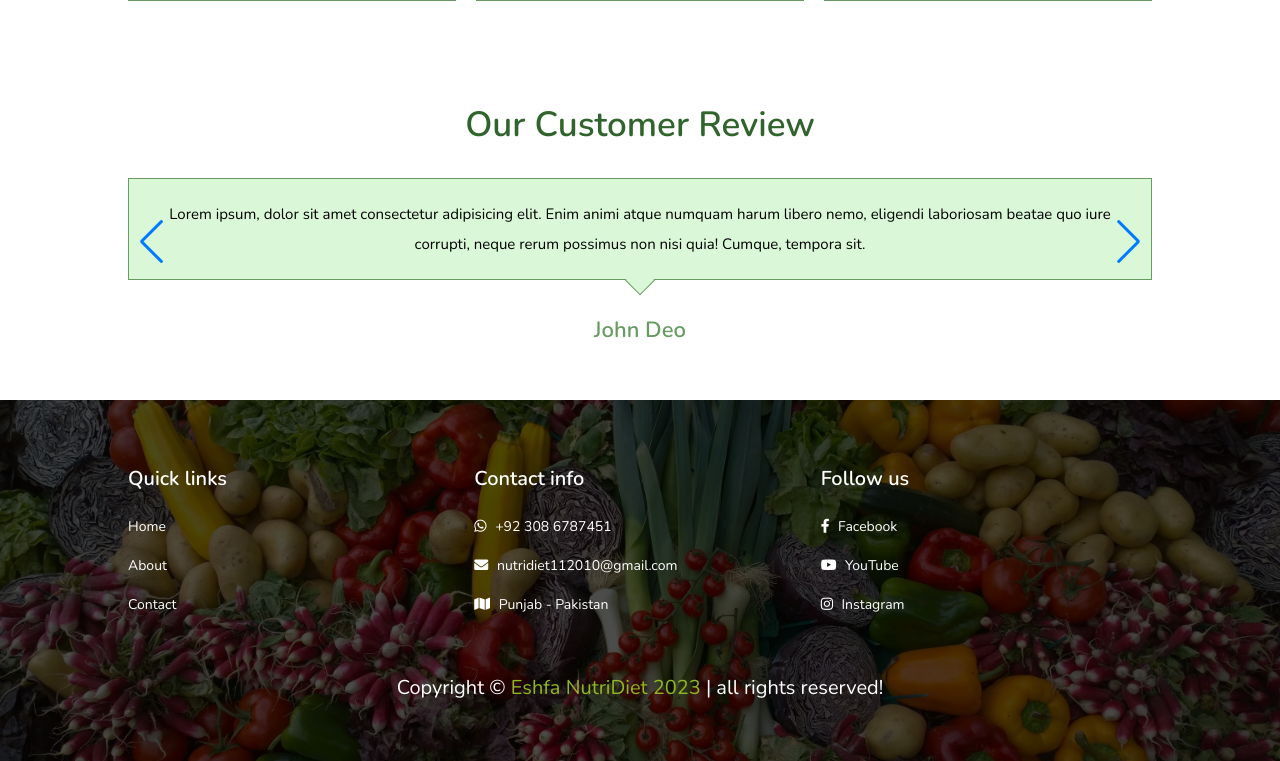
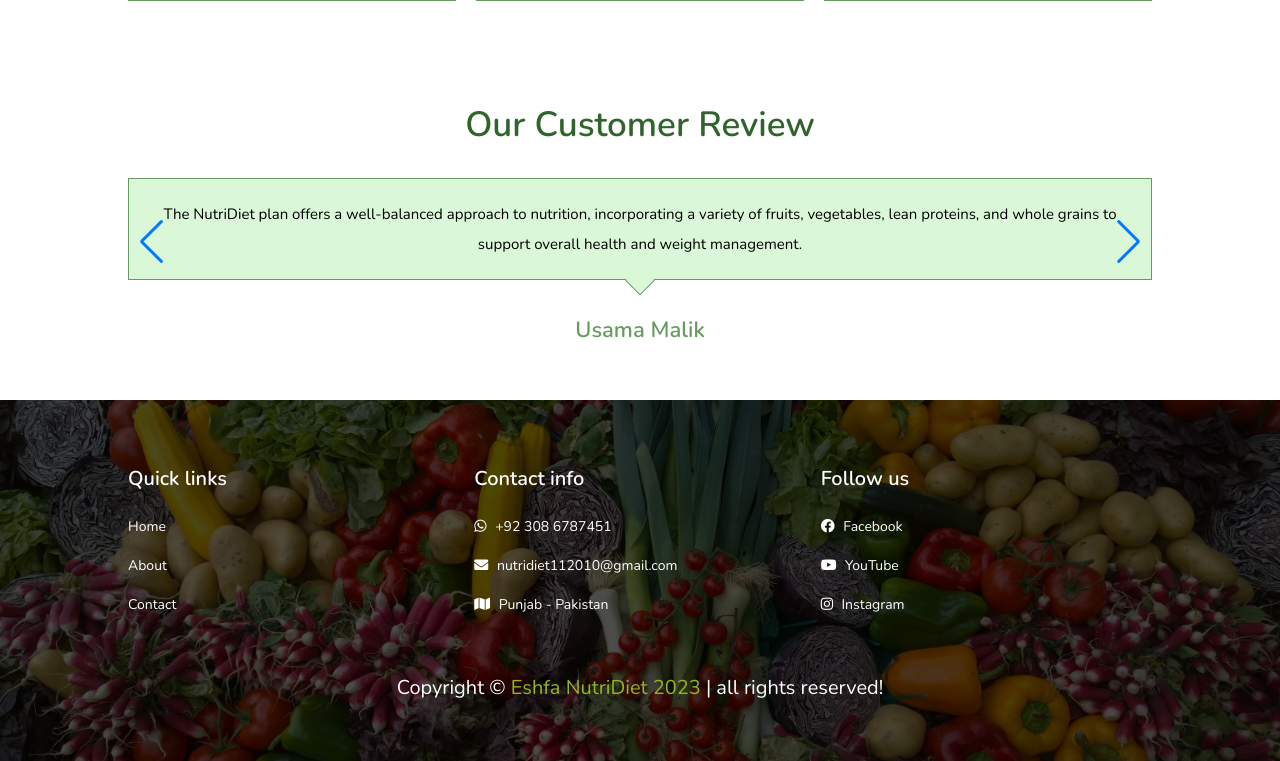
Before and after one commit to fatima22masood/NutriDiet-E-Nutritionist-and-Dietician-, a Flask app: page /about in a window 1280 px wide. Shown: the part 1248-2009 px from the top of the page. Run offline with Flask 2, Linux system fonts and the light colour scheme.

Commit message:
Add files via upload

```diff
--- a/templates/about.html
+++ b/templates/about.html
@@ -82,45 +82,45 @@
       <div class="swiper-wrapper">
 
          <div class="swiper-slide slide">
-            <p>Lorem ipsum, dolor sit amet consectetur adipisicing elit. Enim animi atque numquam harum libero nemo,
-               eligendi laboriosam beatae quo iure corrupti, neque rerum possimus non nisi quia! Cumque, tempora sit.
+            <p>The NutriDiet plan offers a well-balanced approach to nutrition, incorporating a variety of fruits,
+               vegetables, lean proteins, and whole grains to support overall health and weight management.
             </p>
-            <h3>John Deo</h3>
+            <h3>Usama Malik</h3>
          </div>
 
          <div class="swiper-slide slide">
-            <p>Lorem ipsum, dolor sit amet consectetur adipisicing elit. Enim animi atque numquam harum libero nemo,
-               eligendi laboriosam beatae quo iure corrupti, neque rerum possimus non nisi quia! Cumque, tempora sit.
+            <p>With its emphasis on portion control and regular exercise,
+               the NutriDiet plan provides a sustainable and effective way to achieve weight loss goals while promoting long-term lifestyle changes
             </p>
-            <h3>John Deo</h3>
+            <h3>Amina Khan</h3>
          </div>
 
          <div class="swiper-slide slide">
-            <p>Lorem ipsum, dolor sit amet consectetur adipisicing elit. Enim animi atque numquam harum libero nemo,
-               eligendi laboriosam beatae quo iure corrupti, neque rerum possimus non nisi quia! Cumque, tempora sit.
+            <p>The NutriDiet diet plan focuses on low-carbohydrate, high-protein meals,
+               which can help boost metabolism and support muscle growth, making it a popular choice for individuals looking to build lean body mass.
             </p>
-            <h3>John Deo</h3>
+            <h3>Rafia Tehseen</h3>
          </div>
 
          <div class="swiper-slide slide">
-            <p>Lorem ipsum, dolor sit amet consectetur adipisicing elit. Enim animi atque numquam harum libero nemo,
-               eligendi laboriosam beatae quo iure corrupti, neque rerum possimus non nisi quia! Cumque, tempora sit.
+            <p>The GHI diet plan emphasizes plant-based eating, with a wide range of nutrient-dense foods like legumes, nuts,
+               and leafy greens, providing a natural and wholesome approach to improve overall health and well-being.
             </p>
-            <h3>John Deo</h3>
+            <h3>Umair Bhatti</h3>
          </div>
 
          <div class="swiper-slide slide">
-            <p>Lorem ipsum, dolor sit amet consectetur adipisicing elit. Enim animi atque numquam harum libero nemo,
-               eligendi laboriosam beatae quo iure corrupti, neque rerum possimus non nisi quia! Cumque, tempora sit.
+            <p>The NutriDiet plan is a comprehensive and personalized approach to healthy eating.
+               With its tailored meal plans and expert guidance, it helps individuals meet their specific dietary needs and achieve their wellness goals effectively.
             </p>
-            <h3>John Deo</h3>
+            <h3>Zainab Khan</h3>
          </div>
 
          <div class="swiper-slide slide">
-            <p>Lorem ipsum, dolor sit amet consectetur adipisicing elit. Enim animi atque numquam harum libero nemo,
-               eligendi laboriosam beatae quo iure corrupti, neque rerum possimus non nisi quia! Cumque, tempora sit.
+            <p>If you're looking for a diet plan that not only focuses on weight loss but also promotes overall well-being, look no further than NutriDiet.
+                Its holistic approach combines nutritious meals, mindful eating practices, and lifestyle recommendations for sustainable results and improved health.
             </p>
-            <h3>John Deo</h3>
+            <h3>Kamran Malik</h3>
          </div>
 
       </div>
--- a/templates/index.html
+++ b/templates/index.html
@@ -6,7 +6,8 @@
 
     <section id="home">
         <img src="{{ url_for('static', filename='img/bg.jpg')}}" alt="background">
-        <h1 class="heading">Get your customised dietplan at home</h1>
+        <h1 class="heading">Get your customised        </h1>
+        <h1 class="heading">Dietplan</h1>
 
         <p>. To solve nutrition and diet-based issues, </p>
         <p> NutriDiet generates a customized diet plan.</p>
@@ -51,7 +52,7 @@
                     <h3>Gain Weight</h3>
                 </div>
                 <div class="content">
-                    <p> Are you underweight? Experience a transformation like never before as our specialized diet plan guides you on a journey towards healthy weight gain, and offering a delicious array of calorie-rich meals. Be a transformed you.</p>
+                    <p> Are you underweight? Experience a transformation like never before as our specialized diet plan guides you on a journey towards healthy weight gain, and offering a delicious array of calorie-rich meals.</p>
                     <a href="{{url_for('home')}}" class="btn">Get Diet Plan</a>
                 </div>
 
--- a/templates/layout.html
+++ b/templates/layout.html
@@ -10,15 +10,17 @@
 
   <!-- font awesome cdn link  -->
   <link rel="stylesheet" href="https://cdnjs.cloudflare.com/ajax/libs/font-awesome/5.15.4/css/all.min.css">
+  <link rel="stylesheet" href="https://cdnjs.cloudflare.com/ajax/libs/font-awesome/4.7.0/css/font-awesome.min.css">
+
 
   <!-- custom css file link  -->
   <link rel="stylesheet" href="{{ url_for('static', filename='css/style.css')}}">
+  <link rel="stylesheet" href="https://unpkg.com/swiper/swiper-bundle.min.css" />
+
+  <!-- custom js file link  -->
 
   <script src="{{ url_for('static', filename='js/script.js')}}"></script>
-
-
   <script src="https://unpkg.com/swiper/swiper-bundle.min.js"></script>
-    <link rel="stylesheet" href="https://unpkg.com/swiper/swiper-bundle.min.css" />
 
 
 </head>
@@ -32,11 +34,17 @@
     <a href="index" class="logo"><img src="{{ url_for('static', filename='img/logo.png')}}" alt="nutridiet.com"></a>
 
     <div class="fullpage">
-            <nav class="navbar">
-                <a href="index">Home</a>
-                <a href="about">About</a>
-                <a href="contact">Contact</a>
-                <a href="login" >Logout</a>
+      <nav>
+        <input type="checkbox" id="check">
+        <label for="check" class="checkbtn">
+          <i class="fas fa-bars"></i>
+        </label>
+        <ul>
+          <li><a href="index">Home</a></li>
+          <li><a href="about">About</a></li>
+          <li><a href="contact">Contact</a></li>
+          <li><a href="login">logout</a></li>
+        </ul>
       </nav>
     </div>
 
@@ -57,8 +65,8 @@
 
       <div class="box">
         <h3>Contact info</h3>
-            <a href=""> <i class="fab fa-whatsapp"></i> +92 308 6787451 </a>
-            <a href="">
+        <a href="https://wa.me/+923086787451" target="_blank"> <i class="fab fa-whatsapp"></i> +92 308 6787451 </a>
+        <a href="mailto:nutridiet112010@gmail.com" target="_blank">
           <i class="fas fa-envelope"></i> nutridiet112010@gmail.com
         </a>
         <a href=""> <i class="fas fa-map"></i> Punjab - Pakistan</a>
@@ -87,4 +95,5 @@
   <!-- footer section ends -->
 
 </body>
+
 </html>
```
Also changed, not shown: templates/home.html (+24 -2 lines), templates/result.html (+10 -9 lines). Lines whose indentation alone changed are shown as unchanged.
